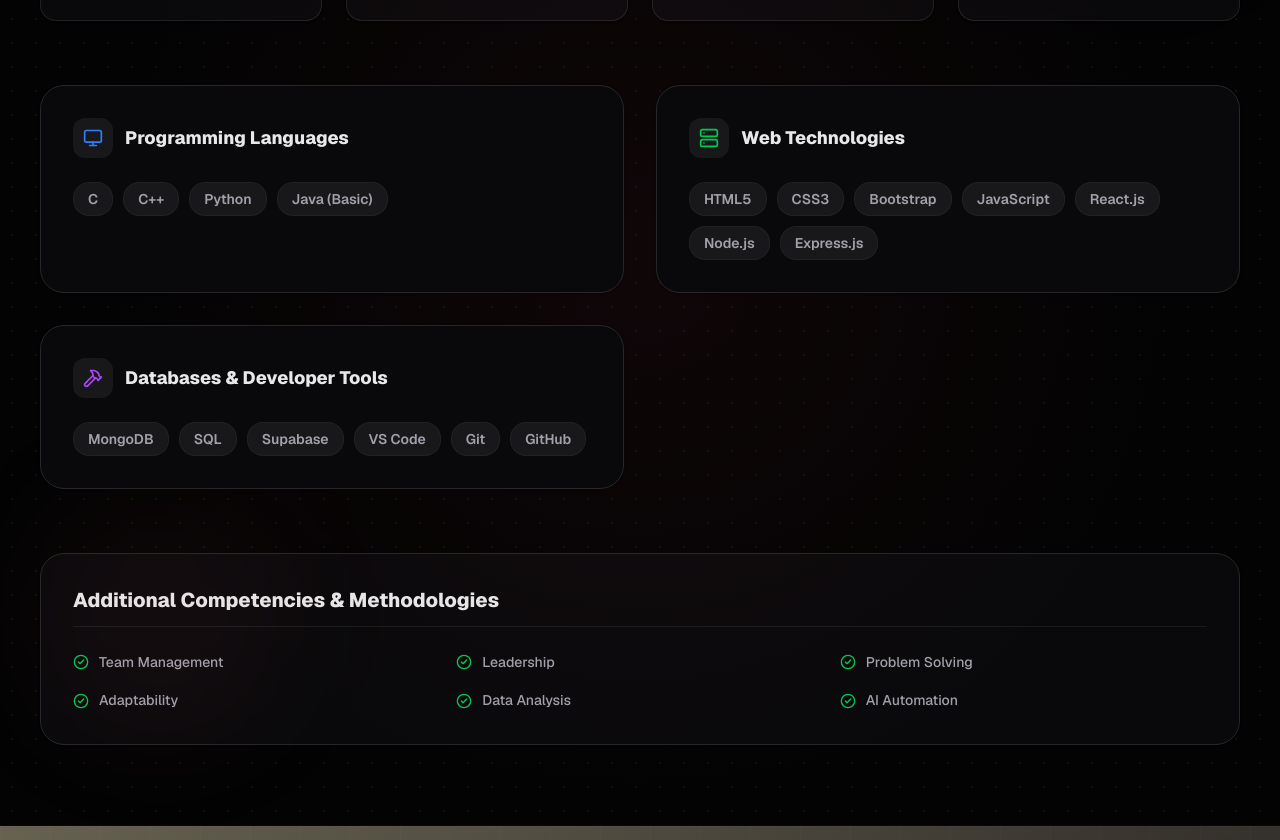
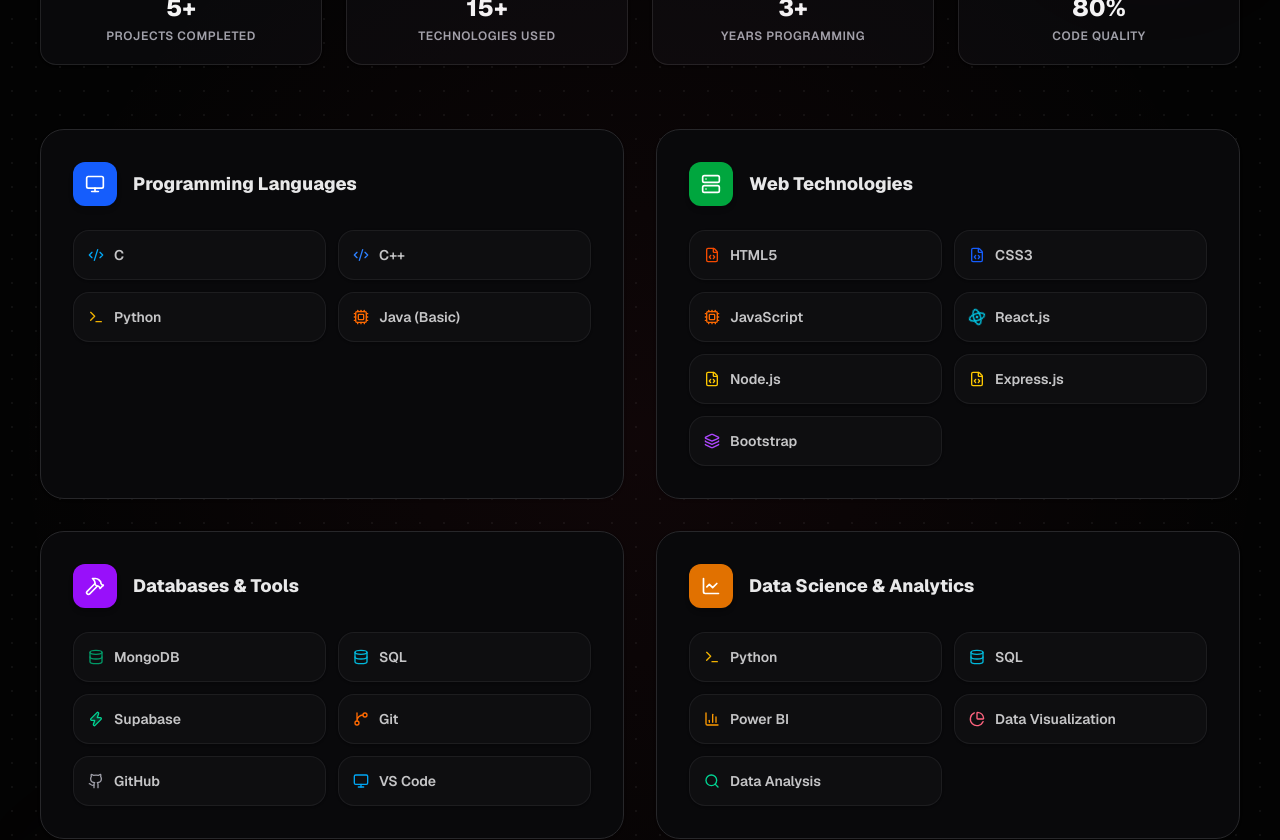
Before and after one commit to Gittyasn/PORTFOLIO, a Next.js app: page / in a window 1280 px wide. Shown: the part 6920-7760 px from the top of the page. Built offline with nearby package versions, Linux system fonts and the light colour scheme.

Commit message:
style: fix imports and complete Skills section redesign to support custom tech icons and Data Science category

```diff
--- a/src/components/sections/skills.tsx
+++ b/src/components/sections/skills.tsx
@@ -2,26 +2,139 @@
 
 import * as React from "react";
 import { motion } from "framer-motion";
-import { Monitor, Server, Cloud, Hammer, CheckCircle2 } from "lucide-react";
+import {
+  Monitor,
+  Server,
+  Hammer,
+  LineChart,
+  Atom,
+  Triangle,
+  Palette,
+  Layers,
+  Heart,
+  Terminal,
+  Code2,
+  Cpu,
+  FileCode,
+  Database,
+  GitBranch,
+  PieChart,
+  Search,
+  Zap,
+  Braces,
+  BarChart3,
+  CheckCircle2
+} from "lucide-react";
+import { Github } from "@/components/icons";
+
+// Skill Icons mapping helper
+function getSkillIcon(name: string) {
+  const cleanName = name.toLowerCase().trim();
+  if (cleanName.includes("react")) {
+    return <Atom className="w-4 h-4 text-cyan-400 animate-[spin_12s_linear_infinite]" />;
+  }
+  if (cleanName.includes("next.js") || cleanName.includes("nextjs")) {
+    return <Triangle className="w-4 h-4 rotate-180 fill-current text-foreground" />;
+  }
+  if (cleanName.includes("typescript")) {
+    return <Braces className="w-4 h-4 text-blue-400" />;
+  }
+  if (cleanName.includes("tailwind")) {
+    return <Palette className="w-4 h-4 text-teal-400" />;
+  }
+  if (cleanName.includes("bootstrap")) {
+    return <Layers className="w-4 h-4 text-purple-500" />;
+  }
+  if (cleanName.includes("responsive")) {
+    return <Heart className="w-4 h-4 text-emerald-500 fill-emerald-500/20" />;
+  }
+  if (cleanName.includes("python")) {
+    return <Terminal className="w-4 h-4 text-yellow-500" />;
+  }
+  if (cleanName.includes("java")) {
+    return <Cpu className="w-4 h-4 text-orange-500" />;
+  }
+  if (cleanName === "c") {
+    return <Code2 className="w-4 h-4 text-sky-500" />;
+  }
+  if (cleanName.includes("c++")) {
+    return <Code2 className="w-4 h-4 text-blue-500" />;
+  }
+  if (cleanName.includes("html")) {
+    return <FileCode className="w-4 h-4 text-orange-600" />;
+  }
+  if (cleanName.includes("css")) {
+    return <FileCode className="w-4 h-4 text-blue-600" />;
+  }
+  if (cleanName.includes("javascript") || cleanName.includes("js")) {
+    return <FileCode className="w-4 h-4 text-yellow-400" />;
+  }
+  if (cleanName.includes("node")) {
+    return <Cpu className="w-4 h-4 text-emerald-500" />;
+  }
+  if (cleanName.includes("express")) {
+    return <Zap className="w-4 h-4 text-yellow-500 fill-yellow-500/20" />;
+  }
+  if (cleanName.includes("mongo")) {
+    return <Database className="w-4 h-4 text-emerald-600" />;
+  }
+  if (cleanName.includes("sql") || cleanName === "postgres" || cleanName.includes("postgresql")) {
+    return <Database className="w-4 h-4 text-cyan-500" />;
+  }
+  if (cleanName.includes("supabase")) {
+    return <Zap className="w-4 h-4 text-emerald-400 fill-emerald-400/20" />;
+  }
+  if (cleanName.includes("code")) {
+    return <Monitor className="w-4 h-4 text-sky-500" />;
+  }
+  if (cleanName === "git") {
+    return <GitBranch className="w-4 h-4 text-orange-500" />;
+  }
+  if (cleanName.includes("github")) {
+    return <Github className="w-4 h-4 text-zinc-400" />;
+  }
+  if (cleanName.includes("pandas")) {
+    return <LineChart className="w-4 h-4 text-purple-400" />;
+  }
+  if (cleanName.includes("numpy")) {
+    return <Layers className="w-4 h-4 text-blue-400" />;
+  }
+  if (cleanName.includes("power bi") || cleanName.includes("powerbi")) {
+    return <BarChart3 className="w-4 h-4 text-amber-500" />;
+  }
+  if (cleanName.includes("visualization")) {
+    return <PieChart className="w-4 h-4 text-rose-400" />;
+  }
+  if (cleanName.includes("analysis") || cleanName.includes("analytics")) {
+    return <Search className="w-4 h-4 text-emerald-400" />;
+  }
+  return <CheckCircle2 className="w-4 h-4 text-primary" />;
+}
 
 const skillGroups = [
   {
     title: "Programming Languages",
     icon: Monitor,
     skills: ["C", "C++", "Python", "Java (Basic)"],
-    color: "text-blue-500",
+    color: "bg-blue-600 text-white",
   },
   {
     title: "Web Technologies",
     icon: Server,
-    skills: ["HTML5", "CSS3", "Bootstrap", "JavaScript", "React.js", "Node.js", "Express.js"],
-    color: "text-green-500",
+    skills: ["HTML5", "CSS3", "JavaScript", "React.js", "Node.js", "Express.js", "Bootstrap"],
+    color: "bg-green-600 text-white",
   },
   {
-    title: "Databases & Developer Tools",
+    title: "Databases & Tools",
     icon: Hammer,
-    skills: ["MongoDB", "SQL", "Supabase", "VS Code", "Git", "GitHub"],
-    color: "text-purple-500",
+    skills: ["MongoDB", "SQL", "Supabase", "Git", "GitHub", "VS Code"],
+    color: "bg-purple-600 text-white",
+  },
+  {
+    title: "Data Science & Analytics",
+    icon: LineChart,
+    skills: ["Python", "SQL", "Power BI", "Data Visualization", "Data Analysis"],
+    color: "bg-amber-600 text-white",
   },
 ];
 
@@ -71,10 +184,10 @@
         {/* Stats Section */}
         <div className="grid grid-cols-2 md:grid-cols-4 gap-4 md:gap-6 mb-16">
           {[
-            { label: "Projects Completed", val: "5+" },
-            { label: "Technologies Used", val: "15+" },
-            { label: "Years Programming", val: "3+" },
-            { label: "Clean Code Quality", val: "90%" },
+            { label: "Projects Completed", val: "5+", emoji: "🚀" },
+            { label: "Technologies Used", val: "15+", emoji: "💻" },
+            { label: "Years Programming", val: "3+", emoji: "📅" },
+            { label: "Code Quality", val: "80%", emoji: "⭐" },
           ].map((stat, idx) => (
             <motion.div
               key={idx}
@@ -82,16 +195,17 @@
               whileInView={{ opacity: 1, scale: 1 }}
               viewport={{ once: true }}
               transition={{ duration: 0.4 }}
-              className="bg-card border border-border/80 p-5 rounded-2xl text-center shadow-sm"
+              className="bg-card border border-border/80 p-5 rounded-2xl text-center shadow-sm hover:shadow-md transition-shadow"
             >
-              <div className="text-primary text-xl md:text-2xl font-extrabold mb-1">{stat.val}</div>
+              <div className="text-3xl mb-2">{stat.emoji}</div>
+              <div className="text-foreground text-xl md:text-2xl font-extrabold mb-1">{stat.val}</div>
               <div className="text-muted-foreground text-[10px] md:text-xs font-semibold uppercase tracking-wider">{stat.label}</div>
             </motion.div>
           ))}
         </div>
 
         {/* Skills Cards Grid */}
-        <div className="grid grid-cols-1 md:grid-cols-2 gap-8">
+        <div className="grid grid-cols-1 lg:grid-cols-2 gap-8">
           {skillGroups.map((group, groupIdx) => {
             const Icon = group.icon;
             return (
@@ -101,11 +215,12 @@
                 whileInView={{ opacity: 1, y: 0 }}
                 viewport={{ once: true }}
                 transition={{ duration: 0.5, delay: groupIdx * 0.1 }}
-                className="bg-card border border-border p-6 md:p-8 rounded-3xl shadow-sm glow-card flex flex-col justify-between"
+                className="bg-card border border-border p-6 md:p-8 rounded-3xl shadow-sm glow-card"
               >
                 <div>
-                  <div className="flex items-center space-x-3 mb-6">
-                    <div className={`p-2.5 bg-muted rounded-xl ${group.color}`}>
+                  {/* Header box style */}
+                  <div className="flex items-center space-x-4 mb-6">
+                    <div className={`w-11 h-11 rounded-xl flex items-center justify-center ${group.color} shadow-md`}>
                       <Icon className="w-5 h-5" />
                     </div>
                     <h3 className="font-extrabold text-base md:text-lg text-foreground/95">
@@ -113,14 +228,18 @@
                     </h3>
                   </div>
 
-                  <div className="flex flex-wrap gap-2.5">
+                  {/* Skills Grid */}
+                  <div className="grid grid-cols-2 gap-3">
                     {group.skills.map((skill) => (
-                      <span
+                      <div
                         key={skill}
-                        className="px-3.5 py-1.5 bg-muted hover:bg-primary/5 hover:text-primary border border-border/60 hover:border-primary/20 text-xs md:text-sm font-semibold rounded-2xl text-muted-foreground transition-all duration-200"
+                        className="flex items-center gap-2.5 p-3 md:p-3.5 bg-muted/40 hover:bg-primary/5 border border-border/60 hover:border-primary/20 text-xs md:text-sm font-semibold rounded-2xl text-foreground/80 hover:text-foreground transition-all duration-200 shadow-sm"
                       >
-                        {skill}
-                      </span>
+                        <div className="flex-shrink-0">
+                          {getSkillIcon(skill)}
+                        </div>
+                        <span className="truncate">{skill}</span>
+                      </div>
                     ))}
                   </div>
                 </div>
```
